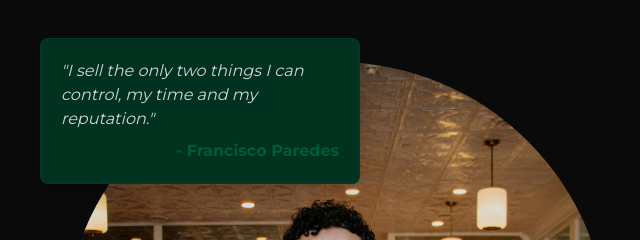
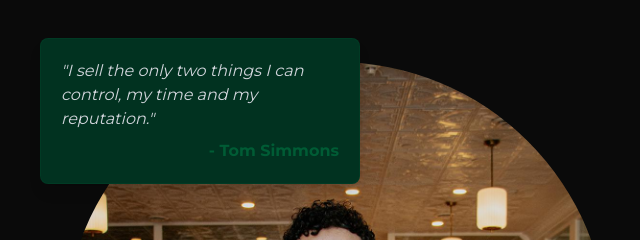
Before and after one commit to DigitalMango/ParedesRealty, a plain HTML site: page index.html in a window 1280 px wide. Shown: the part 3060-3300 px from the top of the page, 0-640 px from the left. Drawn offline with nearby package versions, Linux system fonts and the light colour scheme.

Commit message:
Change phrase from Francisco Paredes to Tom Simmons

```diff
--- a/index.html
+++ b/index.html
@@ -467,7 +467,7 @@ document.getElementById('toggleContact').addEventListener('click', () => {
                         <img src="img/logos/GreenBold.jpg" alt="About Image" class="absolute -bottom-6 -right-6 w-90 h-20 rounded-lg border-4 border-accent/40 object-cover">
                         <div class="absolute -top-6 -left-6 bg-deepgreen p-5 rounded-lg shadow-lg border border-accent/20 max-w-xs">
                             <p class="text-gray-300 italic">"I sell the only two things I can control, my time and my reputation."</p>
-                            <p class="text-accent font-bold mt-2 text-right">- Francisco Paredes</p>
+                            <p class="text-accent font-bold mt-2 text-right">- Tom Simmons</p>
                         </div>
                     </div>
                 </div>
```
